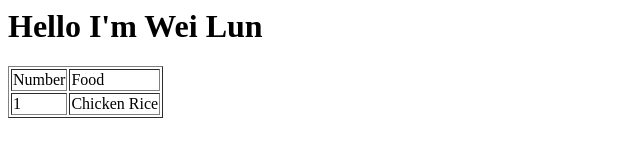
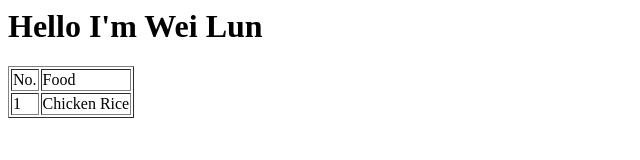
Before and after one commit to weilunteo/weilunteo.github.io, a plain HTML site: page index.html in a window 1280 px wide. Shown: the whole page, without its empty margins (0-640 px from the left). Drawn offline with Linux system fonts and the light colour scheme.

Commit message:
Update index.html

```diff
--- a/index.html
+++ b/index.html
@@ -2,7 +2,7 @@
 
 <table border=1>
   <tr>
-    <td>Number</td>
+    <td>No. </td>
     <td>Food</td>
   </tr>
   <tr>
```
